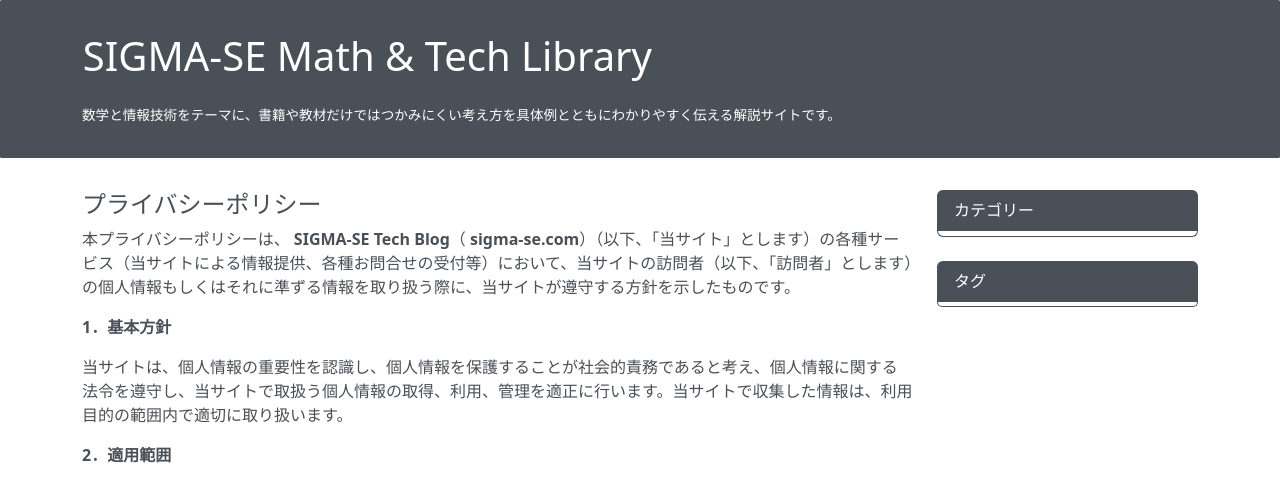
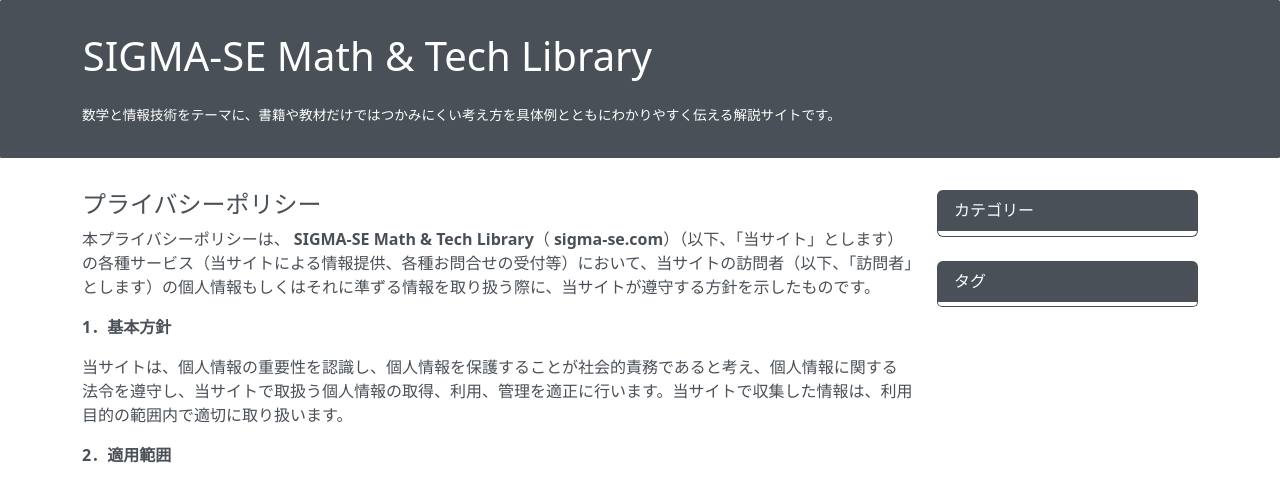
Before and after one commit to s-hama/sigma-se-tech-blog, a Django app: page /ppolicy/ in a window 1280 px wide. Shown: the part 54-537 px from the top of the page. Run offline with Django 4.2, Linux system fonts and the light colour scheme; data that the repository does not hold is empty; some libraries are stand-ins or nearby versions.

Commit message:
feat: revamped the site title and profile (ppolicy.html)

```diff
--- a/tblog/templates/tblog/ppolicy.html
+++ b/tblog/templates/tblog/ppolicy.html
@@ -2,7 +2,7 @@
     <div class="col-xs-12 col-sm-12">
         <h4 class="page-title">プライバシーポリシー</h4>
         <p>本プライバシーポリシーは、
-            <strong>SIGMA-SE Tech Blog</strong>（
+            <strong>SIGMA-SE Math & Tech Library</strong>（
             <strong>sigma-se.com</strong>）（以下、「当サイト」とします）の各種サービス（当サイトによる情報提供、各種お問合せの受付等）において、当サイトの訪問者（以下、「訪問者」とします）の個人情報もしくはそれに準ずる情報を取り扱う際に、当サイトが遵守する方針を示したものです。
         </p>
         <p lang="ja-JP">
```
